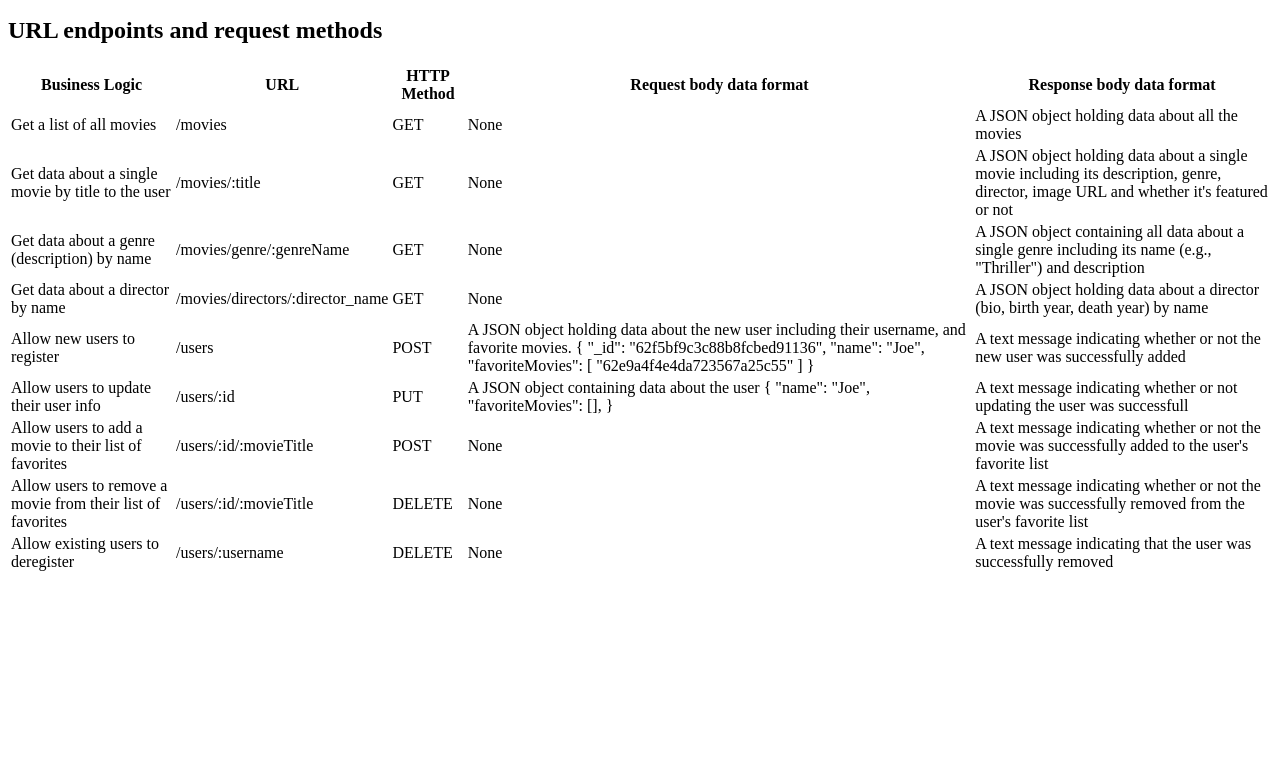
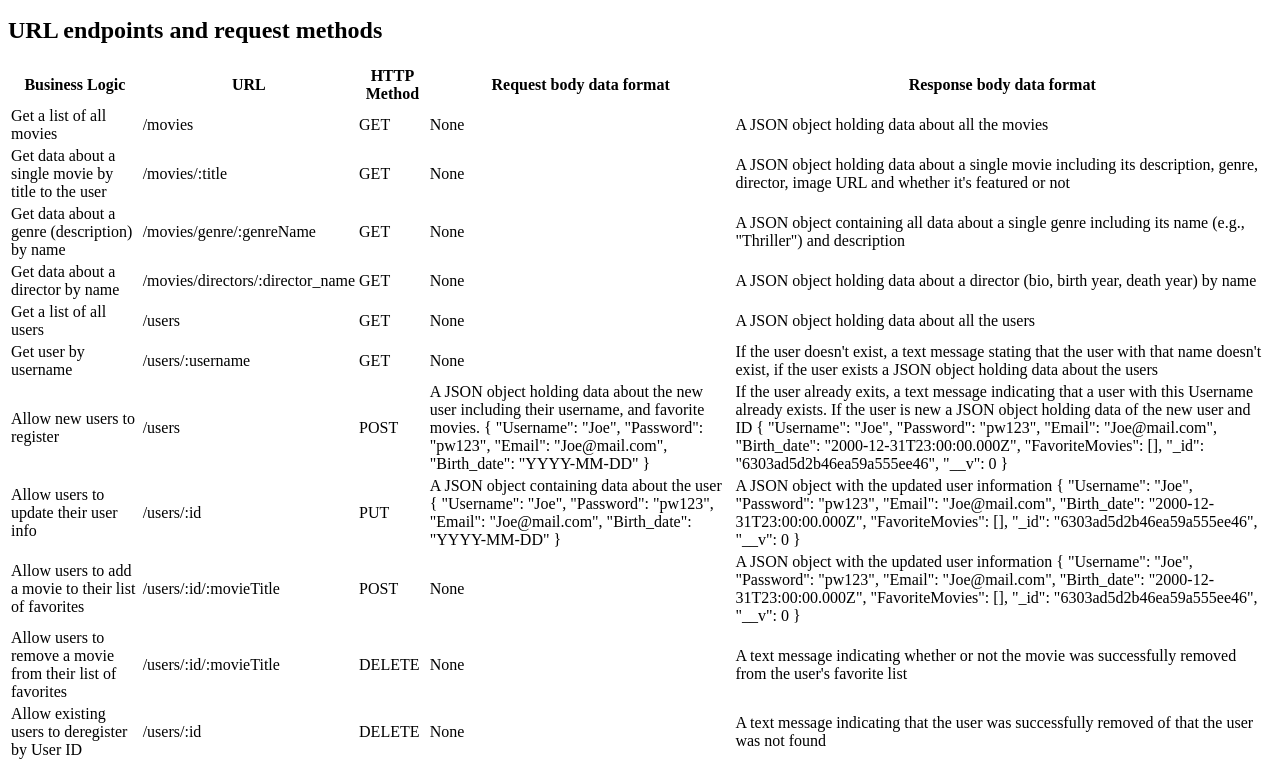
Before and after one commit to ZHammerl/movie_api, a website: page public/documentation.html in a window 1280 px wide. Shown: the part 119-889 px from the top of the page. Before the commit the page ends 800 px from the top, so only its background shows below. Drawn offline with Linux system fonts and the light colour scheme.

Commit message:
Updated documentation

```diff
--- a/public/documentation.html
+++ b/public/documentation.html
@@ -61,6 +61,24 @@
         <td>A JSON object holding data about a director (bio, birth year, death year) by name</td>
       </tr>
       <tr>
+        <td>Get a list of all users</td>
+        <td>/users</td>
+        <td>GET</td>
+        <td>None</td>
+        <td>A JSON object holding data about all the users</td>
+      </tr>
+
+      <tr>
+        <td>Get user by username</td>
+        <td>/users/:username</td>
+        <td>GET</td>
+        <td>None</td>
+        <td>
+          If the user doesn't exist, a text message stating that the user with that name doesn't
+          exist, if the user exists a JSON object holding data about the users
+        </td>
+      </tr>
+      <tr>
         <td>Allow new users to register</td>
         <td>/users</td>
         <td>POST</td>
@@ -68,11 +86,19 @@
           A JSON object holding data about the new user including their username, and favorite
           movies.
           <span>
-            { "_id": "62f5bf9c3c88b8fcbed91136", "name": "Joe", "favoriteMovies": [
-            "62e9a4f4e4da723567a25c55" ] }
+            { "Username": "Joe", "Password": "pw123", "Email": "Joe@mail.com", "Birth_date":
+            "YYYY-MM-DD" }
           </span>
         </td>
-        <td>A text message indicating whether or not the new user was successfully added</td>
+        <td>
+          If the user already exits, a text message indicating that a user with this Username
+          already exists. If the user is new a JSON object holding data of the new user and ID
+          <span>
+            { "Username": "Joe", "Password": "pw123", "Email": "Joe@mail.com", "Birth_date":
+            "2000-12-31T23:00:00.000Z", "FavoriteMovies": [], "_id": "6303ad5d2b46ea59a555ee46",
+            "__v": 0 }
+          </span>
+        </td>
       </tr>
       <tr>
         <td>Allow users to update their user info</td>
@@ -80,9 +106,19 @@
         <td>PUT</td>
         <td>
           A JSON object containing data about the user
-          <span>{ "name": "Joe", "favoriteMovies": [], }</span>
+          <span>
+            { "Username": "Joe", "Password": "pw123", "Email": "Joe@mail.com", "Birth_date":
+            "YYYY-MM-DD" }
+          </span>
         </td>
-        <td>A text message indicating whether or not updating the user was successfull</td>
+        <td>
+          A JSON object with the updated user information
+          <span>
+            { "Username": "Joe", "Password": "pw123", "Email": "Joe@mail.com", "Birth_date":
+            "2000-12-31T23:00:00.000Z", "FavoriteMovies": [], "_id": "6303ad5d2b46ea59a555ee46",
+            "__v": 0 }
+          </span>
+        </td>
       </tr>
       <tr>
         <td>Allow users to add a movie to their list of favorites</td>
@@ -90,8 +126,12 @@
         <td>POST</td>
         <td>None</td>
         <td>
-          A text message indicating whether or not the movie was successfully added to the user's
-          favorite list
+          A JSON object with the updated user information
+          <span>
+            { "Username": "Joe", "Password": "pw123", "Email": "Joe@mail.com", "Birth_date":
+            "2000-12-31T23:00:00.000Z", "FavoriteMovies": [], "_id": "6303ad5d2b46ea59a555ee46",
+            "__v": 0 }
+          </span>
         </td>
       </tr>
       <tr>
@@ -105,11 +145,11 @@
         </td>
       </tr>
       <tr>
-        <td>Allow existing users to deregister</td>
-        <td>/users/:username</td>
+        <td>Allow existing users to deregister by User ID</td>
+        <td>/users/:id</td>
         <td>DELETE</td>
         <td>None</td>
-        <td>A text message indicating that the user was successfully removed</td>
+        <td>A text message indicating that the user was successfully removed of that the user was not found</td>
       </tr>
     </table>
   </body>
```
